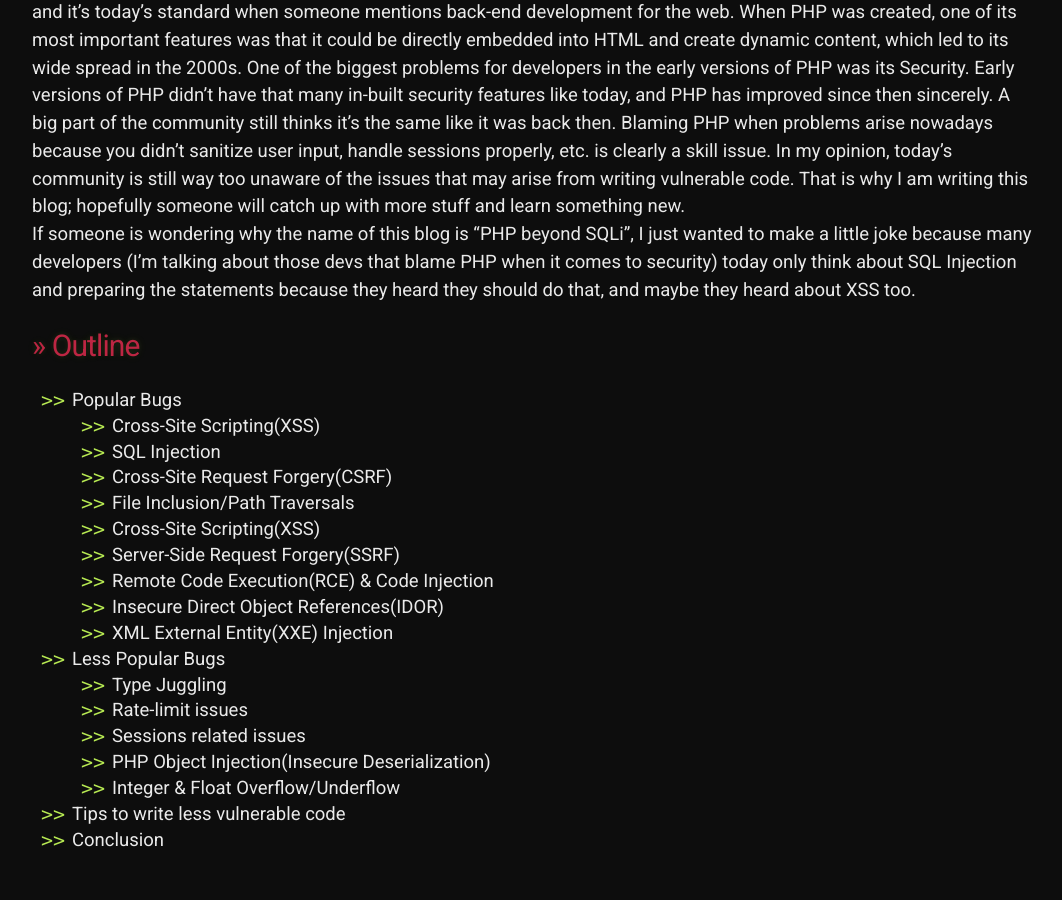
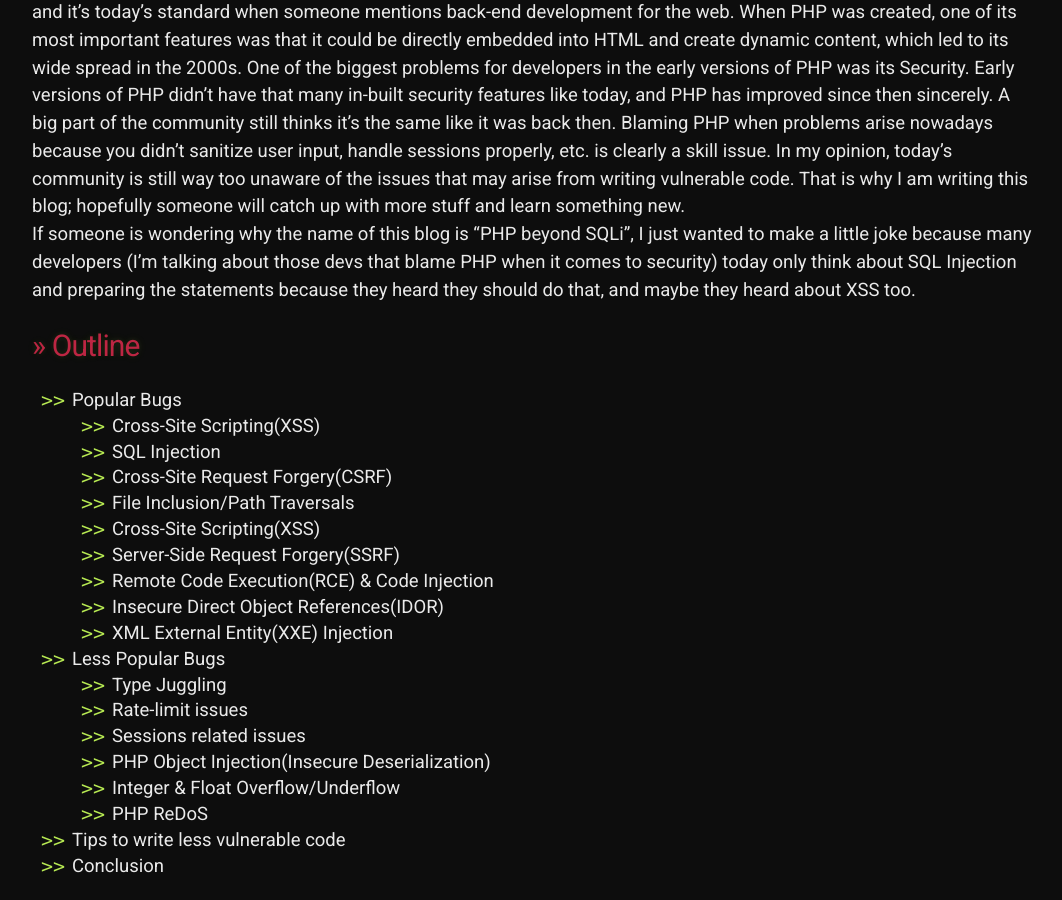
Before and after one commit to 20kilograma/blog, a Jekyll site: the page built from php-sec.md, in a window 1280 px wide and 900 px high, scrolled down 704 px. Shown: the whole window, without its empty margins (108-1170 px from the left). Built offline with Jekyll 4.4.1, drawn with Linux system fonts in a browser that asks for light colours; some web fonts are replaced; our own code applies the rules of GitHub Pages for plain Markdown files; before the commit the page ends 1578 px from its top, so only the background shows below that.

Commit message:
Update php-sec.md

```diff
--- a/php-sec.md
+++ b/php-sec.md
@@ -29,6 +29,7 @@
     <li>Sessions related issues</li>
     <li>PHP Object Injection(Insecure Deserialization)</li>
     <li>Integer & Float Overflow/Underflow</li>
+    <li>PHP ReDoS</li>
   </ul>
   <li>Tips to write less vulnerable code</li>
   <li>Conclusion</li>
```
